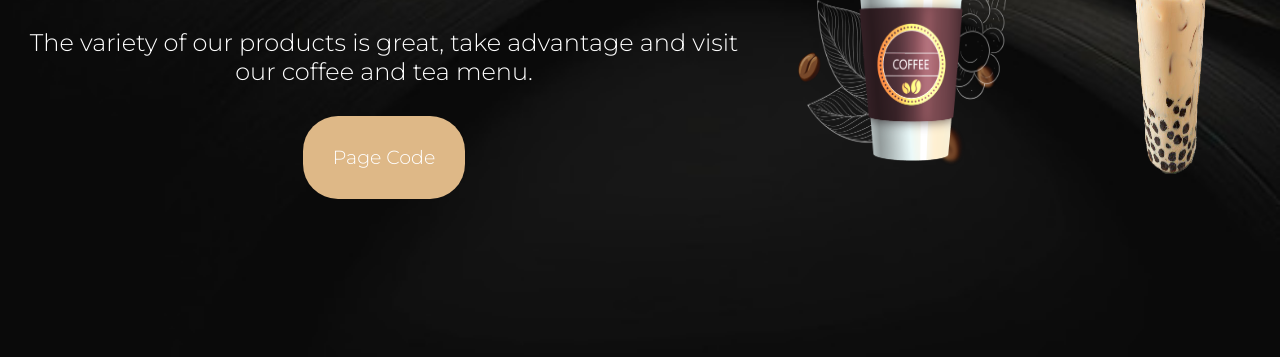
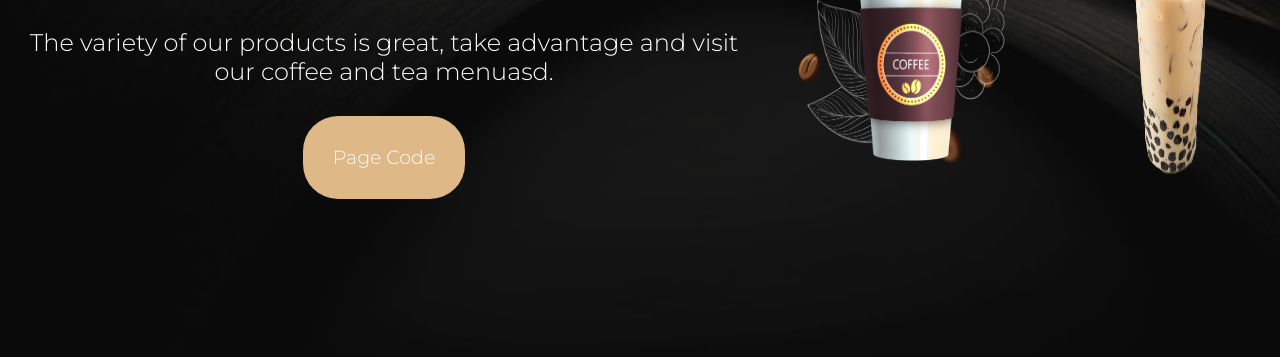
Before and after one commit to Guardatti/CoffeAndTea, a plain HTML site: page index.html in a window 1280 px wide. Shown: the part 443-800 px from the top of the page. Drawn offline with Linux system fonts and the light colour scheme; a web font is replaced by a local one.

Commit message:
'probando'

```diff
--- a/index.html
+++ b/index.html
@@ -26,7 +26,7 @@
         <section id="Home" class="home">
             <div class="column-text">
                 <h2>Find your coffee or tea and order it now</h2>
-                <p>The variety of our products is great, take advantage and visit our coffee and tea menu.</p>
+                <p>The variety of our products is great, take advantage and visit our coffee and tea menuasd.</p>
                 <a href="https://github.com/Guardatti/CoffeAndTea.git" target="_blank">Page Code</a>
             </div>
             <div class="column-img">
```
